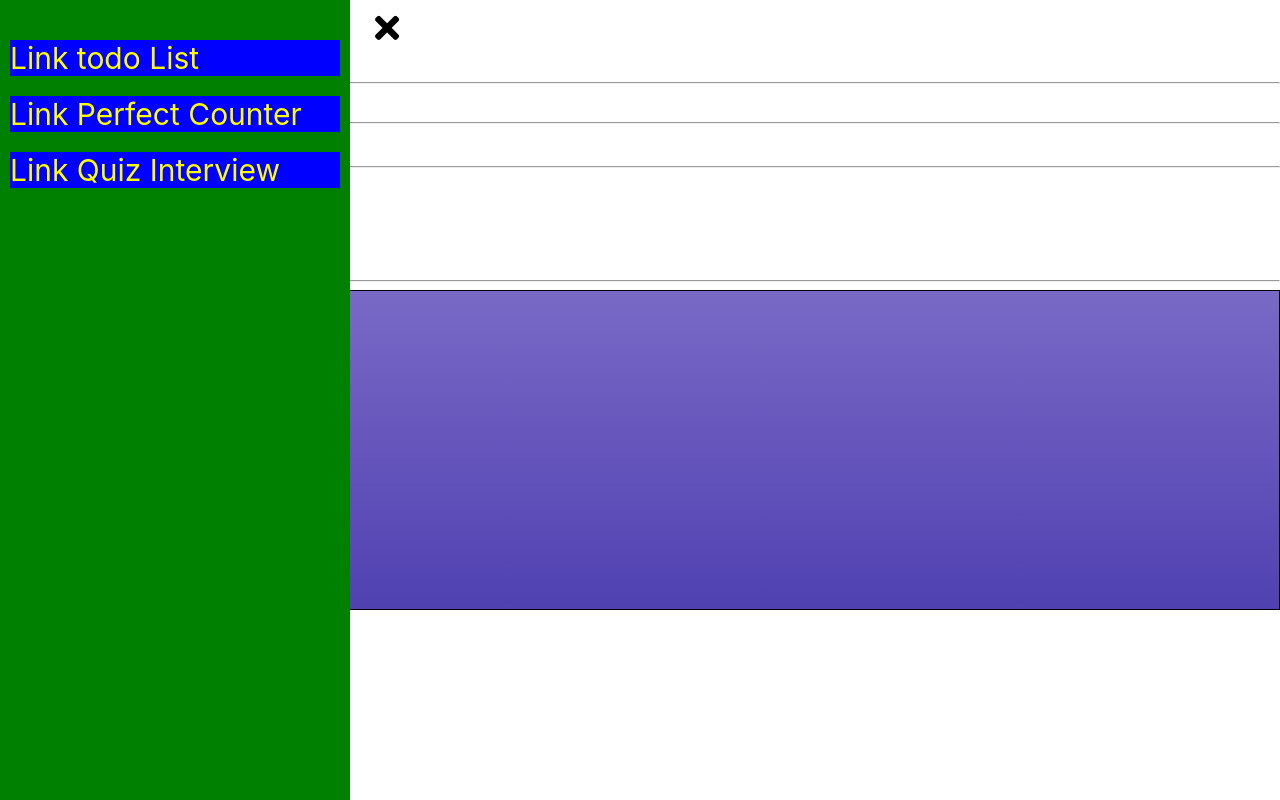
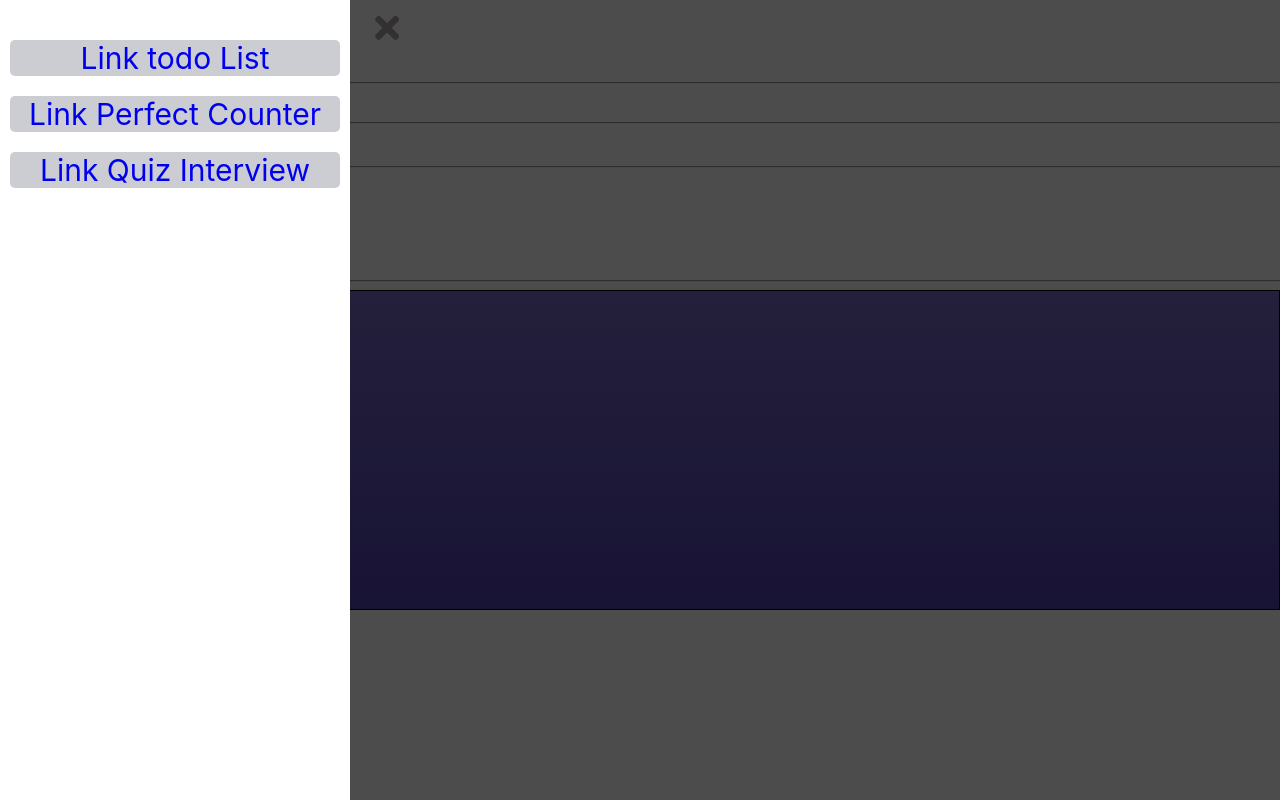
Before and after one commit to jugosoft/react-to-do-list, a React (Create React App) app in the folder react-to-do-list/: page / in a window 1280 px wide. Both pictures are taken after a click on the icon 30 px from the left and 27 px from the top of the page. Built offline with nearby package versions, Linux system fonts and the light colour scheme.

Commit message:
Fixed z-index of Backdrop and Pretty Output

```diff
--- a/react-to-do-list/src/components/FinishedTask/FinishedTask.jsx
+++ b/react-to-do-list/src/components/FinishedTask/FinishedTask.jsx
@@ -9,8 +9,6 @@ export default function FinishedTask(props) {
         return total;
     }, 0);
 
-    debugger;
-
     return (
         <div className="FinishedTask">
             <p>
@@ -21,8 +19,13 @@ export default function FinishedTask(props) {
                     props.results.map((result, index) => {
                         return (
                             <li key={index}>
-                                <strong>1 ----</strong>
-                                <i className="fa fa-times"></i>
+                                <strong>{index}</strong>
+                                {
+                                    result.toString() === 'success'
+                                    ? <i className="fa fa-check" />
+                                    : <i className="fa fa-times" />
+                                }
+
                             </li>
                         );
                     })
--- /dev/null
+++ b/react-to-do-list/src/components/Navigation/Backdrop/Backdrop.css
@@ -0,0 +1,9 @@
+.Backdrop {
+    left: 0;
+    top: 0;
+    bottom: 0;
+    right: 0;
+    background: rgba(0, 0, 0, 0.7);
+    position: fixed;
+    /* z-index: 50; */
+}
--- /dev/null
+++ b/react-to-do-list/src/components/Navigation/Backdrop/Backdrop.jsx
@@ -0,0 +1,10 @@
+import React from 'react';
+import './Backdrop.css';
+
+export default function Backdrop(props) {
+    return(
+        <div className="Backdrop" onClick={props.onCloseBackdrop}>
+
+        </div>
+    );
+}
--- a/react-to-do-list/src/components/Navigation/Drawer/Drawer.css
+++ b/react-to-do-list/src/components/Navigation/Drawer/Drawer.css
@@ -8,9 +8,10 @@
     max-width: 350px;
     padding: 20px 10px;
     box-sizing: border-box;
-    background-color: green;
+    background-color: rgb(255, 255, 255);
     transform: translateX(0px);
     transition: transform 1s;
+    z-index: 100;
 }
 
 .Drawer.closed {
@@ -24,24 +25,21 @@
 }
 
 .Drawer ul li {
+    border-radius: 5px;
+    text-align: center;
     margin-top: 20px;
-    background-color: blue;
-}
-
-.Drawer ul li {
-    margin-top: 20px;
-    background-color: blue;
+    background-color: rgb(204, 204, 211);
 }
 
 .Drawer ul li a {
-    color: yellow;
+
     text-decoration: none;
     position: relative;
     font-size: 30px;
-    background-color: blue;
     transition: 1s;
 }
 
 .Drawer ul li a:hover, .active{
     opacity: 0.5;
+    border-radius: 5px;
 }
--- a/react-to-do-list/src/components/Navigation/Drawer/Drawer.js
+++ b/react-to-do-list/src/components/Navigation/Drawer/Drawer.jsx
@@ -1,5 +1,6 @@
 import React, { useLayoutEffect, useState } from 'react';
 import './Drawer.css';
+import Backdrop from '../Backdrop/Backdrop';
 
 export default class Drawer extends React.Component {
 
@@ -40,6 +41,7 @@ export default class Drawer extends React.Component {
             cls.push('closed');
         }
         return (
+            <React.Fragment>
             <nav className={cls.join(' ')}>
                 <ul>
                     {
@@ -47,6 +49,8 @@ export default class Drawer extends React.Component {
                     }
                 </ul>
             </nav>
+            { this.props.isOpen ? <Backdrop onCloseBackdrop={this.props.onCloseBackdrop}/> : null }
+            </React.Fragment>
         );
     }
 }
--- a/react-to-do-list/src/components/Navigation/MenuToggle/MenuToggle.css
+++ b/react-to-do-list/src/components/Navigation/MenuToggle/MenuToggle.css
@@ -1,6 +1,6 @@
 .MenuToggle {
     position: fixed;
-    color: #000;
+    color: rgb(51, 48, 48);
     cursor: pointer;
     font-size: 35px;
     top: 10px;
--- a/react-to-do-list/src/hoc/Layout/Layout.jsx
+++ b/react-to-do-list/src/hoc/Layout/Layout.jsx
@@ -18,12 +18,19 @@ export default class Layout extends React.Component {
         });
     }
 
+    onCloseBackdrop = () => {
+        this.setState({
+            isOpen: false
+        });
+    }
+
     render() {
         return (
             <div className={'Layout'}>
 
                 <Drawer
-                    isOpen={this.state.isOpen}/>
+                    isOpen={this.state.isOpen}
+                    onCloseBackdrop={this.onCloseBackdrop}/>
 
                 <MenuToggle
                     onToggle={this.toggleMenu}
```
Also changed, not shown: react-to-do-list/src/components/Navigation/MenuToggle/MenuToggle.jsx (renamed from react-to-do-list/src/components/Navigation/MenuToggle/MenuToggle.js).
